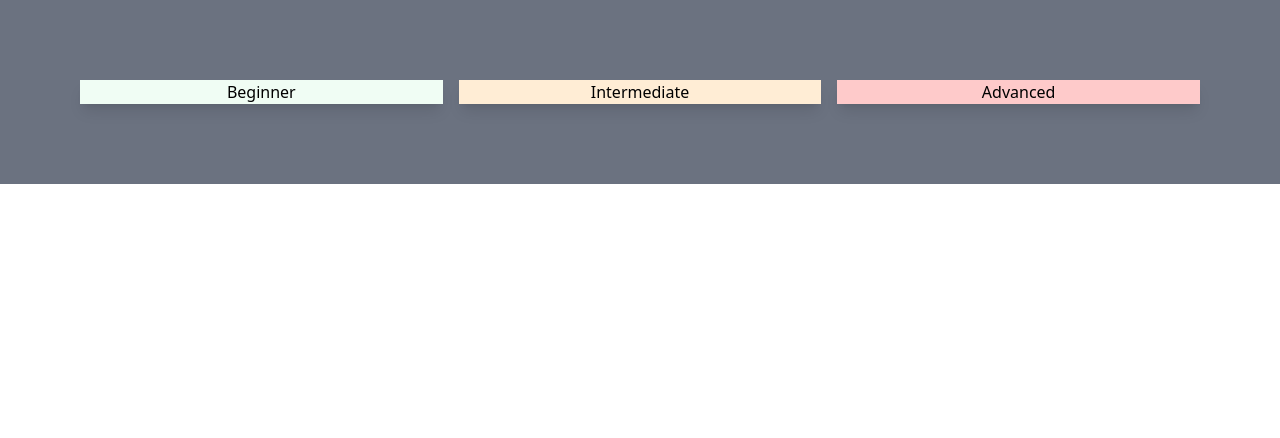
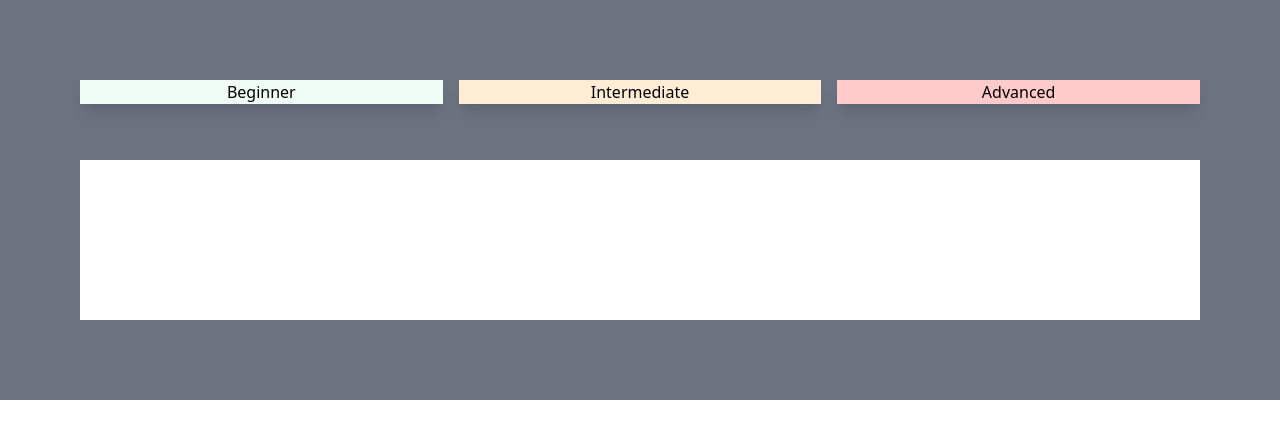
Before and after one commit to tminhvu/app-ideas, a React (Create React App) app: page /beginner/countdowntimer in a window 1280 px wide. Shown: the top 438 px of the page. Built offline with nearby package versions, Linux system fonts and the light colour scheme.

Commit message:
feat: add countdown timer, change ColorCycle.jsx to js

```diff
--- a/src/App.js
+++ b/src/App.js
@@ -11,6 +11,7 @@ import Intermediate from "./intermediate/Intermediate";
 import Advanced from "./advanced/Advanced";
 import ChristmasLightsApp from "./beginner/ChristmasLightsApp";
 import ColorCycle from "./beginner/ColorCycle";
+import CountdownTimer from "./beginner/CountdownTimer";
 
 function App() {
     return (
@@ -36,6 +37,7 @@ function App() {
                     <Route path='/beginner/causeeffectapp' element={<CauseEffectApp />} />
                     <Route path='/beginner/christmaslightsapp' element={<ChristmasLightsApp />} />
                     <Route path='/beginner/colorcycle' element={<ColorCycle />} />
+                    <Route path='/beginner/countdowntimer' element={<CountdownTimer />} />
 
                     <Route path='/intermediate' element={<Intermediate />} />
                     <Route path='/advanced' element={<Advanced />} />
--- a/src/beginner/Beginner.js
+++ b/src/beginner/Beginner.js
@@ -11,6 +11,7 @@ const Beginner = () => {
             <Block><Link to='causeeffectapp'>CauseEffectApp</Link></Block>
             <Block><Link to='christmaslightsapp'>ChristmasLightsApp</Link></Block>
             <Block><Link to='colorcycle'>ColorCycle</Link></Block>
+            <Block><Link to='countdowntimer'>CountdownTimer</Link></Block>
         </div>
     )
 }
--- /dev/null
+++ b/src/beginner/CountdownTimer.js
@@ -0,0 +1,10 @@
+import Page from "../Page"
+
+const CountdownTimer = () => {
+    return (
+        <Page>
+        </Page>
+    )
+}
+
+export default CountdownTimer
```
Also changed, not shown: src/beginner/ColorCycle.js (renamed from src/beginner/ColorCycle.jsx).
